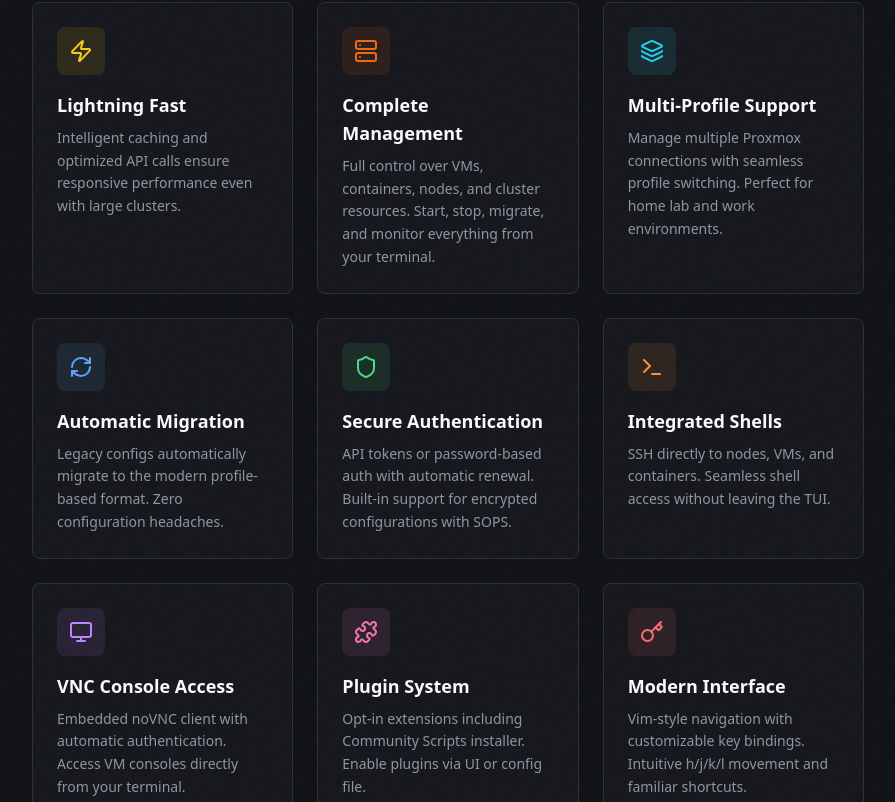
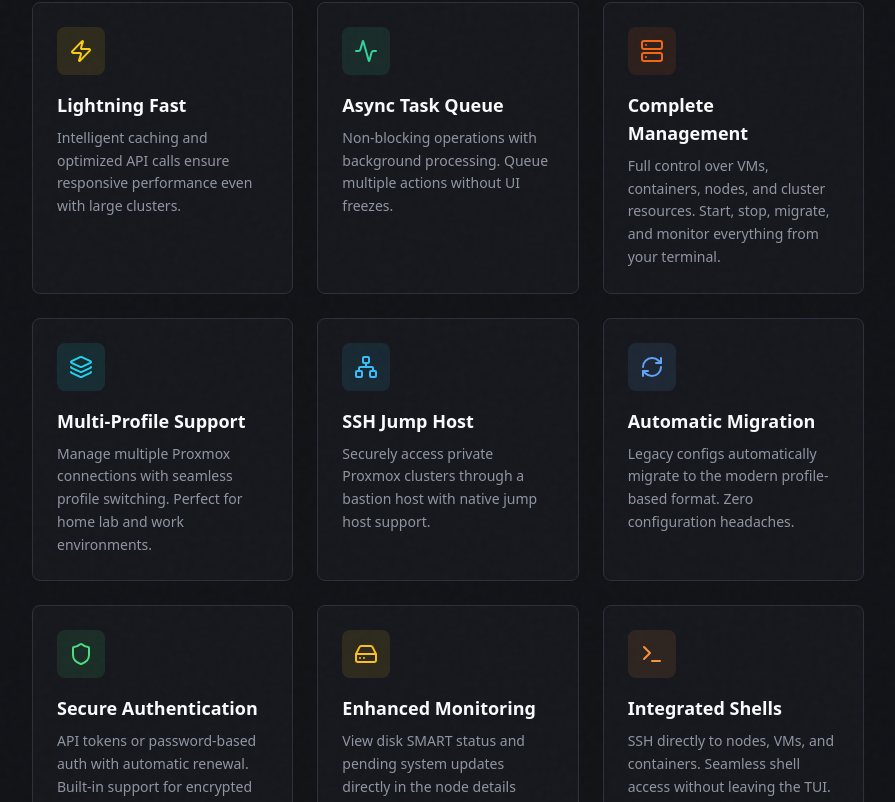
Before and after one commit to devnullvoid/pvetui_website, a React (Vite) app: page / in a window 1280 px wide. Shown: the part 1458-2260 px from the top of the page, without its empty margins (192-1087 px from the left). Built offline with nearby package versions, Linux system fonts and the light colour scheme; no server answers.

Commit message:
docs(release): update for v1.0.18 (async tasks, jump host, enhanced monitoring)

```diff
--- a/src/sections/Features.tsx
+++ b/src/sections/Features.tsx
@@ -10,7 +10,10 @@ import {
   Globe,
   RefreshCw,
   Key,
-  Search
+  Search,
+  Activity,
+  HardDrive,
+  Network
 } from 'lucide-react'
 
 const features = [
@@ -20,6 +23,13 @@ const features = [
     description: 'Intelligent caching and optimized API calls ensure responsive performance even with large clusters.',
     color: 'text-yellow-400',
     bgColor: 'bg-yellow-400/10'
+  },
+  {
+    icon: Activity,
+    title: 'Async Task Queue',
+    description: 'Non-blocking operations with background processing. Queue multiple actions without UI freezes.',
+    color: 'text-emerald-400',
+    bgColor: 'bg-emerald-400/10'
   },
   {
     icon: Server,
@@ -36,6 +46,13 @@ const features = [
     bgColor: 'bg-cyan-400/10'
   },
   {
+    icon: Network,
+    title: 'SSH Jump Host',
+    description: 'Securely access private Proxmox clusters through a bastion host with native jump host support.',
+    color: 'text-sky-400',
+    bgColor: 'bg-sky-400/10'
+  },
+  {
     icon: RefreshCw,
     title: 'Automatic Migration',
     description: 'Legacy configs automatically migrate to the modern profile-based format. Zero configuration headaches.',
@@ -48,6 +65,13 @@ const features = [
     description: 'API tokens or password-based auth with automatic renewal. Built-in support for encrypted configurations with SOPS.',
     color: 'text-green-400',
     bgColor: 'bg-green-400/10'
+  },
+  {
+    icon: HardDrive,
+    title: 'Enhanced Monitoring',
+    description: 'View disk SMART status and pending system updates directly in the node details panel.',
+    color: 'text-amber-400',
+    bgColor: 'bg-amber-400/10'
   },
   {
     icon: Terminal,
--- a/src/sections/Hero.tsx
+++ b/src/sections/Hero.tsx
@@ -20,7 +20,7 @@ export function Hero() {
           className="mb-6 border-primary/30 text-primary bg-primary/5 px-3 py-1"
         >
           <Zap className="w-3 h-3 mr-1" />
-          v1.0.16 - Lightning Fast
+          v1.0.18 - Lightning Fast
         </Badge>
 
         {/* Main Title */}
--- a/src/sections/Usage.tsx
+++ b/src/sections/Usage.tsx
@@ -28,6 +28,7 @@ const groupedBindings = {
 const commandLineFlags = [
   { flag: '--config, -c', description: 'Path to YAML config file', example: 'pvetui --config ~/my-config.yml' },
   { flag: '--profile, -p', description: 'Connection profile to use', example: 'pvetui --profile work' },
+  { flag: '--list-profiles', description: 'List available profiles', example: 'pvetui --list-profiles' },
   { flag: '--no-cache, -n', description: 'Disable caching', example: 'pvetui --no-cache' },
   { flag: '--version, -v', description: 'Show version information', example: 'pvetui --version' },
   { flag: '--config-wizard, -w', description: 'Launch config wizard', example: 'pvetui --config-wizard' },
```
